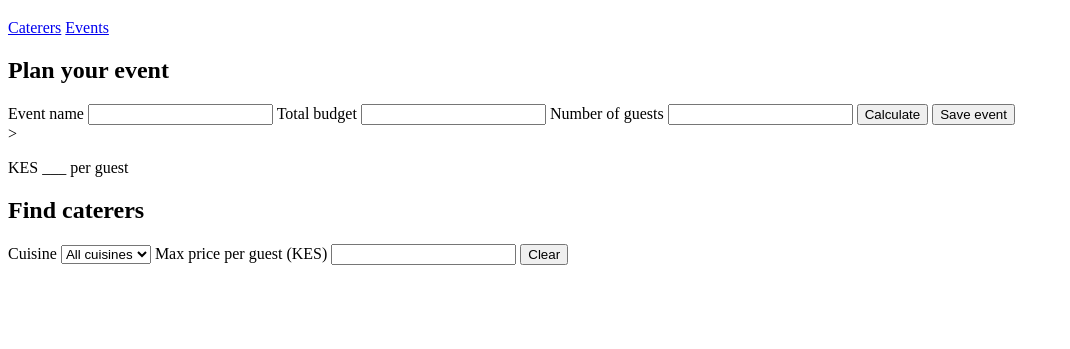
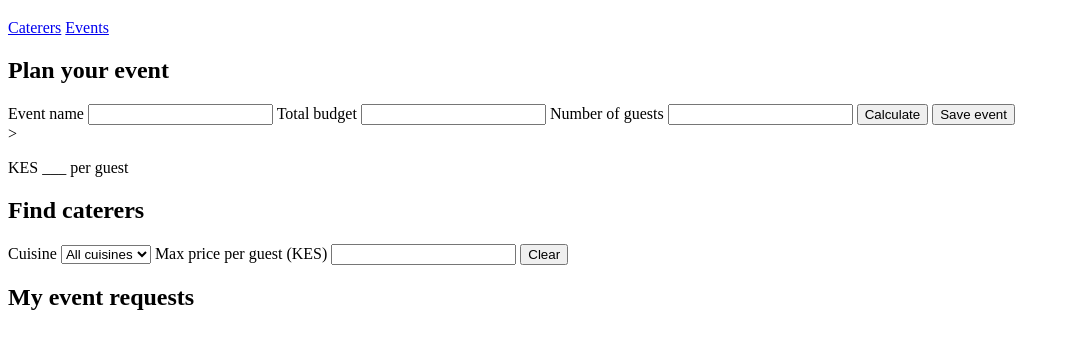
Before and after one commit to ChaosDeStack/Kenya-catering-finder, a plain HTML site: page index.html in a window 1280 px wide. Shown: the part 61-410 px from the top of the page, without its empty margins (0-1070 px from the left). Drawn offline with Linux system fonts and the light colour scheme.

Commit message:
Added the section id for events

```diff
--- a/index.html
+++ b/index.html
@@ -51,6 +51,10 @@
       <div id="caterer-list" class="card-grid"></div>
     </section>
 
+     <section id="events" aria-labelledby="events-heading">
+      <h2 id="events-heading">My event requests</h2>
+      <ul id="event-list"></ul>
+    </section>
     </main>
 
 </body>
```
